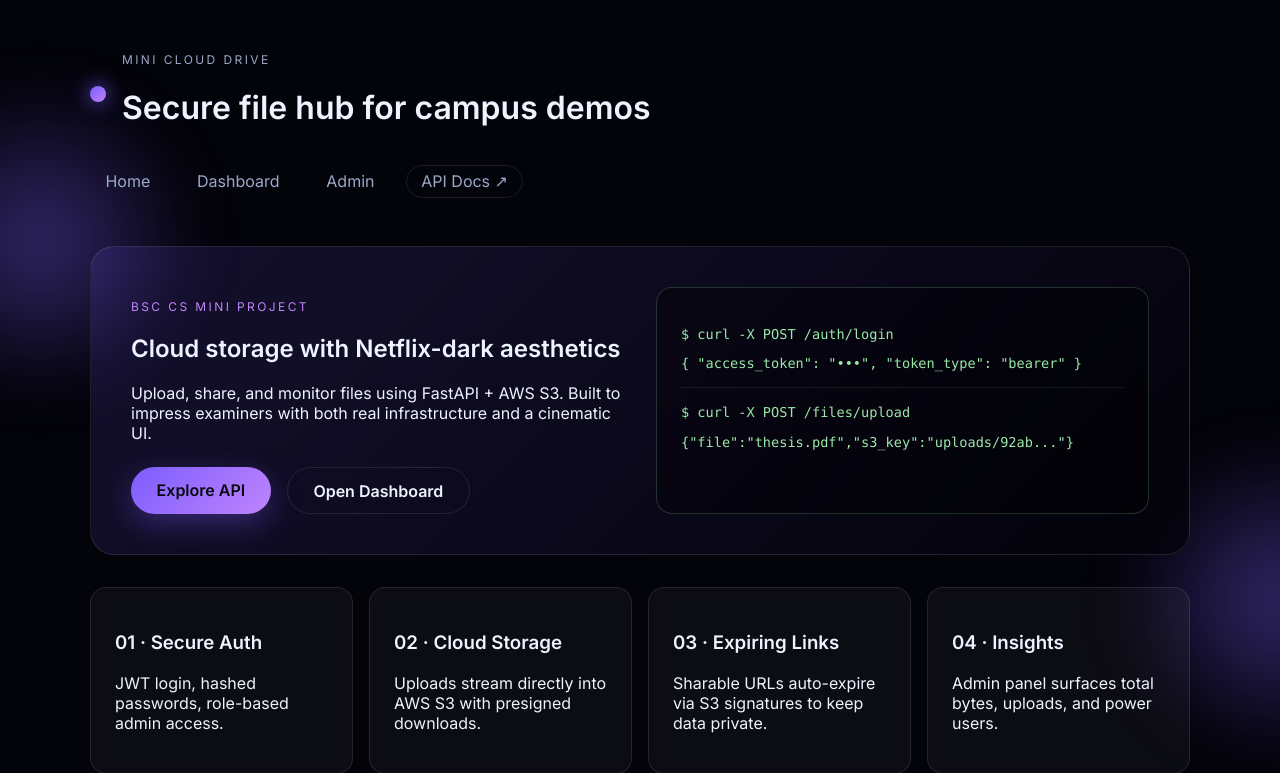
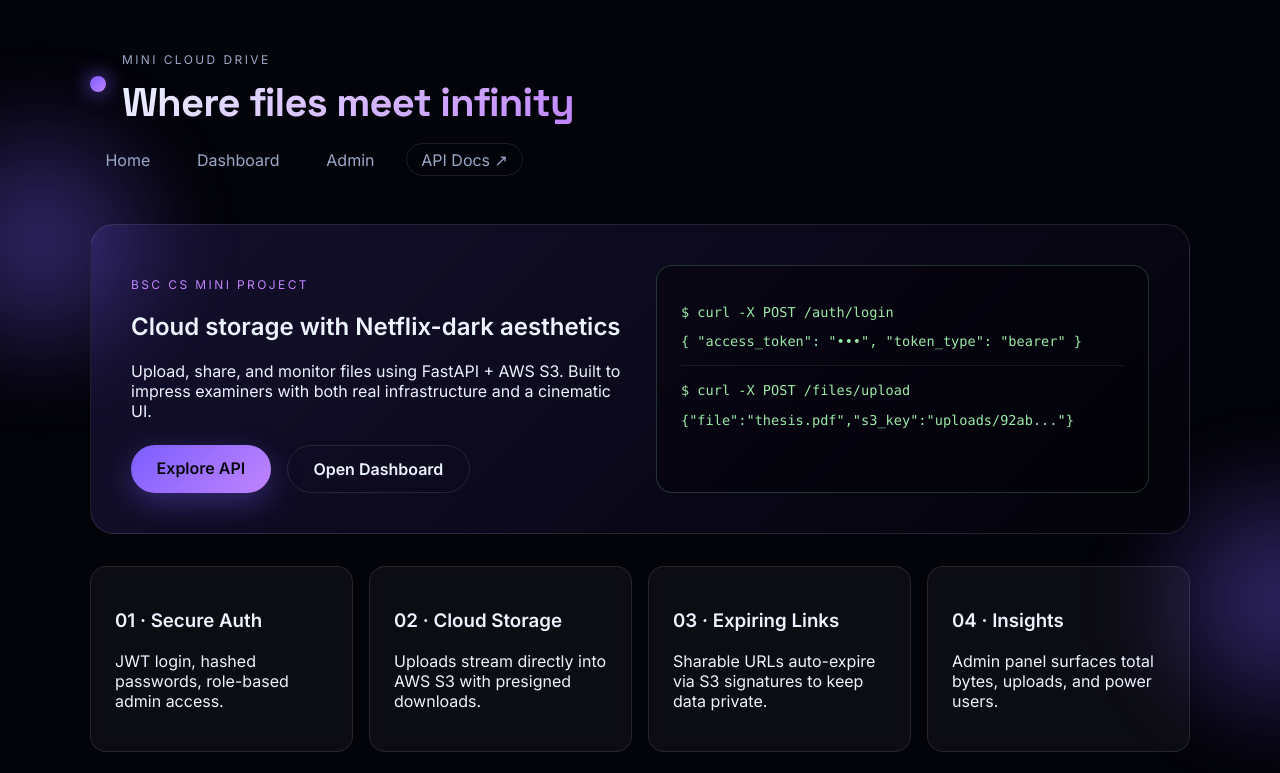
Before and after one commit to taslim19/s3-file-uploader, a FastAPI app: page / in a window 1280 px wide. Shown: the top 773 px of the page. Run offline with FastAPI, Linux system fonts and the light colour scheme; parts of the project's set-up code (start-up, migrations or seed data) failed here and were passed over.

Commit message:
changed font

```diff
--- a/static/styles.css
+++ b/static/styles.css
@@ -1,4 +1,5 @@
 @import url("https://fonts.googleapis.com/css2?family=Inter:wght@400;500;600&display=swap");
+@import url("https://fonts.googleapis.com/css2?family=Space+Grotesk:wght@500;700&display=swap");
 
 :root {
   --bg: #03030a;
@@ -81,6 +82,19 @@
   text-transform: uppercase;
   font-size: 0.75rem;
   color: var(--text-muted);
+}
+
+.hero-title {
+  font-family: "Space Grotesk", sans-serif;
+  font-weight: 700;
+  font-size: clamp(1.5rem, 4vw, 2.5rem);
+  margin: 0.25rem 0 0;
+  background: linear-gradient(135deg, var(--text), var(--accent-strong));
+  -webkit-background-clip: text;
+  -webkit-text-fill-color: transparent;
+  background-clip: text;
+  letter-spacing: -0.02em;
+  line-height: 1.2;
 }
 
 .accent {
--- a/templates/base.html
+++ b/templates/base.html
@@ -14,7 +14,7 @@
         <span class="dot"></span>
         <div>
           <p class="eyebrow">Mini Cloud Drive</p>
-          <h1>Secure file hub for campus demos</h1>
+          <h1 class="hero-title">Where files meet infinity</h1>
         </div>
       </div>
       <nav>
```
